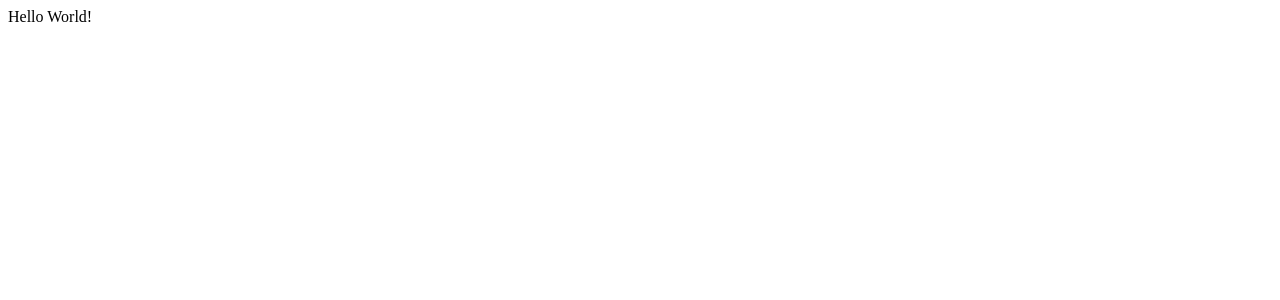
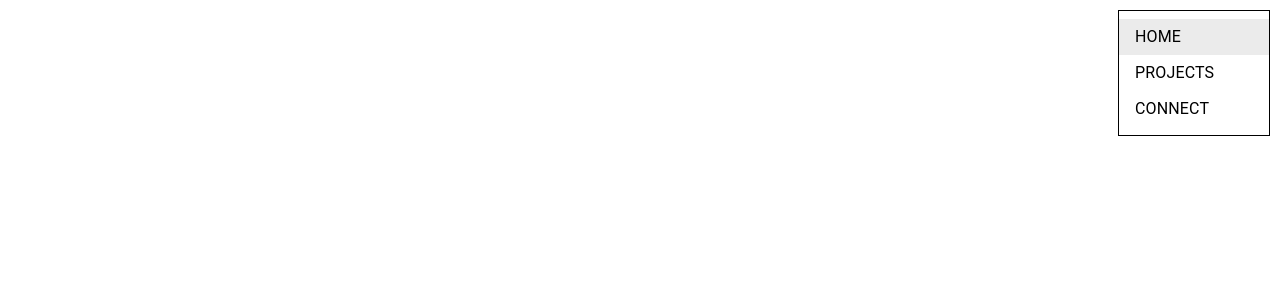
Before and after one commit to SreekarMouli98/SreekarMouli98.github.io, a React (Create React App) app: page / in a window 1280 px wide. Shown: the top 300 px of the page. Built offline with nearby package versions, Linux system fonts and the light colour scheme.

Commit message:
Added Navbar and global context

```diff
--- a/package.json
+++ b/package.json
@@ -3,6 +3,7 @@
   "version": "0.1.0",
   "private": true,
   "dependencies": {
+    "@material-ui/core": "^4.11.4",
     "@testing-library/jest-dom": "^4.2.4",
     "@testing-library/react": "^9.5.0",
     "@testing-library/user-event": "^7.2.1",
--- /dev/null
+++ b/src/Portfolio/Components/Nav/index.js
@@ -0,0 +1,48 @@
+import React, { useContext } from 'react';
+import { MenuItem, MenuList } from '@material-ui/core';
+import { makeStyles } from '@material-ui/core/styles';
+import Context from '../../Context';
+
+const useStyles = makeStyles({
+  navBar: {
+    position: 'fixed',
+    width   : '150px',
+    top     : '10px',
+    right   : '10px',
+    border  : '1px solid black',
+  },
+});
+
+function Home() {
+  const context = useContext(Context);
+  const classes = useStyles();
+
+  const menuItems = [
+    'HOME',
+    'PROJECTS',
+    'CONNECT',
+  ];
+
+  const handleNavItemClick = (newView) => {
+    context.changeView(newView);
+  };
+
+  return (
+    <div className={classes.navBar}>
+      <MenuList>
+        {menuItems.map(menuItem => (
+          <MenuItem
+            key={menuItem}
+            name={menuItem}
+            selected={context.view === menuItem}
+            onClick={() => handleNavItemClick(menuItem)}
+          >
+            {menuItem}
+          </MenuItem>
+        ))}
+      </MenuList>
+    </div>
+  );
+}
+
+export default Home;
--- /dev/null
+++ b/src/Portfolio/Context/index.js
@@ -0,0 +1,5 @@
+import React from 'react';
+
+const Context = React.createContext(null);
+
+export default Context;
--- a/src/Portfolio/index.js
+++ b/src/Portfolio/index.js
@@ -1,11 +1,22 @@
-import React from 'react';
+import React, { useState } from 'react';
+import Nav from './Components/Nav';
+import Context from './Context';
 
 function Portfolio(props) {
-    return (
-        <React.Fragment>
-            Hello World!
-        </React.Fragment>
-    )
+  const [view, setView] = useState('HOME');
+
+  const changeView = newView => setView(newView);
+
+  return (
+    <React.Fragment>
+      <Context.Provider value={{
+        view,
+        changeView,
+      }}>
+        <Nav />
+      </Context.Provider>
+    </React.Fragment>
+  );
 }
 
 export default Portfolio;
```
Also changed, not shown: 1 other file (tests, documents, lock files or other folders).
